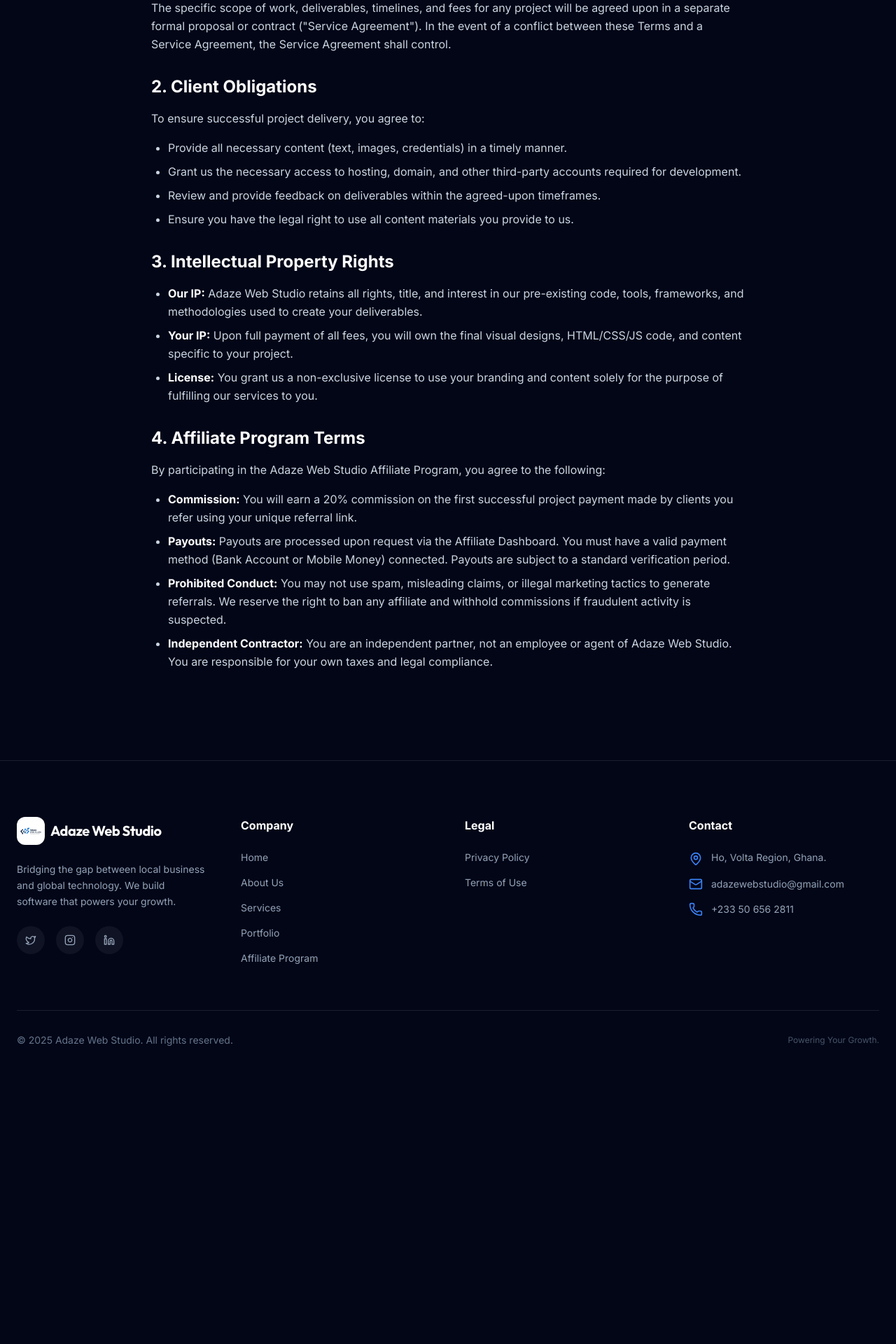
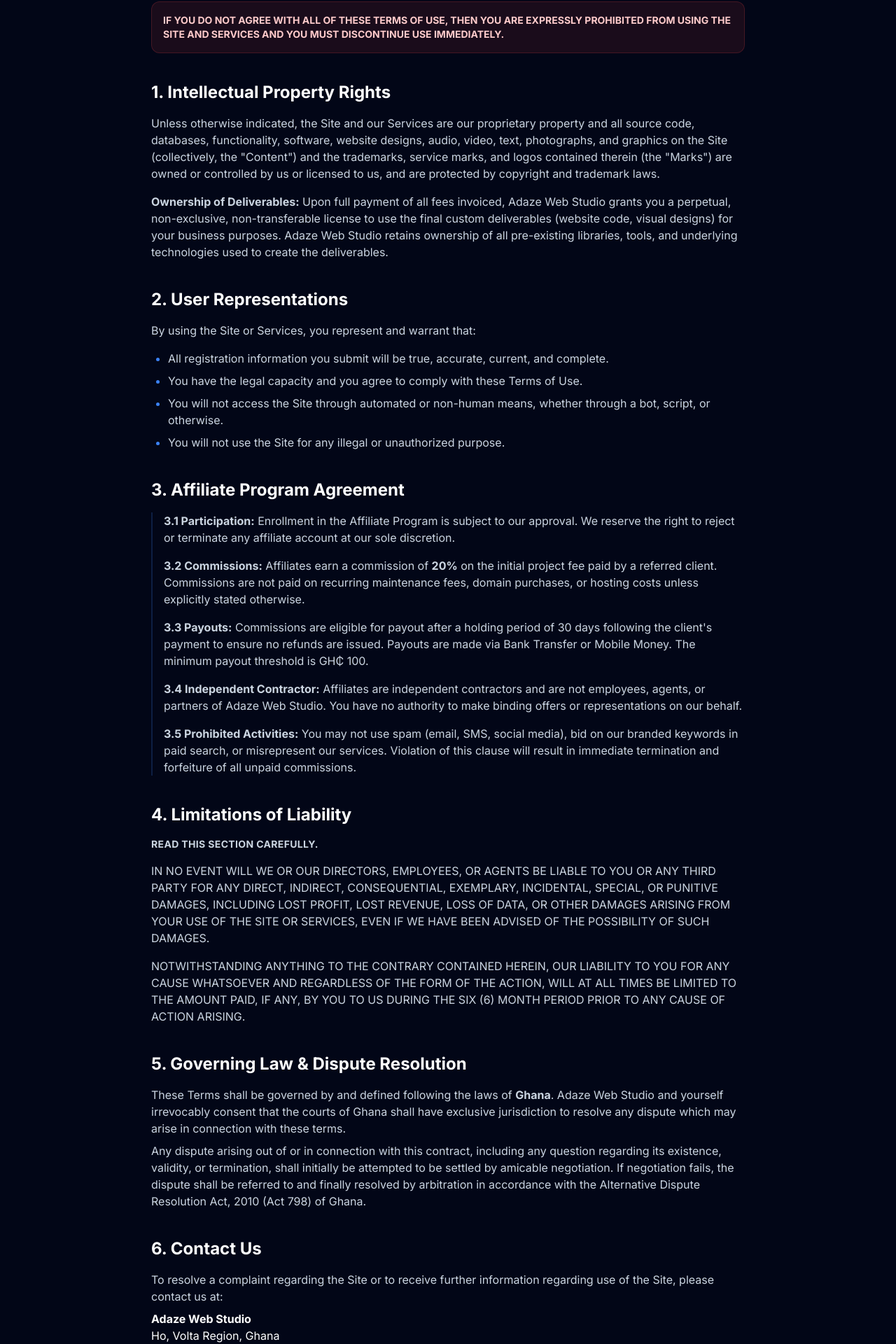
Before and after one commit to adazewebstudio-png/adaze-studio, a Next.js app: page /terms in a window 1280 px wide. Shown: the part 386-2306 px from the top of the page at 70% size. Before the commit the page ends 1914 px from the top, so only its background shows below. Built offline with nearby package versions, Linux system fonts and the light colour scheme.

Commit message:
Update legal agreements to comprehensive versions

```diff
--- a/app/privacy/page.tsx
+++ b/app/privacy/page.tsx
@@ -6,40 +6,79 @@
         <main className="bg-slate-950 min-h-screen text-slate-300">
             <Navbar />
             <div className="container mx-auto px-6 py-32 max-w-4xl">
-                <h1 className="text-4xl font-bold text-white mb-8 font-display">Privacy Policy</h1>
+                <h1 className="text-4xl font-bold text-white mb-2 font-display">Privacy Policy</h1>
+                <p className="text-sm text-slate-500 mb-8">Last Updated: {new Date().getFullYear()}</p>
 
-                <div className="space-y-8 leading-relaxed">
+                <div className="space-y-10 leading-relaxed text-sm md:text-base">
                     <p>
-                        At Adaze Web Studio ("we," "our," or "us"), we respect your privacy and are committed to protecting the personal information you share with us. This Privacy Policy outlines how we collect, use, disclose, and safeguard your data when you visit our website or engage our services.
+                        Adaze Web Studio ("Company," "we," "us," or "our") is committed to protecting your privacy. This Privacy Policy explains how we collect, use, disclose, and safeguard your information when you visit our website <strong>adazestudio.com</strong>, engage our services, or participate in our Affiliate Program. Please read this privacy policy carefully. If you do not agree with the terms of this privacy policy, please do not access the site.
                     </p>
 
                     <section>
-                        <h2 className="text-2xl font-bold text-white mb-4">1. Information We Collect</h2>
-                        <p className="mb-4">We collect information to provide better services to all our users. The types of information we collect include:</p>
-                        <ul className="list-disc pl-6 space-y-2">
-                            <li><strong className="text-white">Personal Information:</strong> When you contact us or start a project, we may collect personal details such as your name, email address, phone number, company name, and billing address.</li>
-                            <li><strong className="text-white">Usage Data:</strong> We automatically collect certain information when you visit our website, including your IP address, browser type, operating system, referring URLs, and interaction data (pages visited, time spent).</li>
-                            <li><strong className="text-white">Communication Data:</strong> We retain records of your correspondence (emails, messages) to accurately respond to your inquiries and manage your project.</li>
+                        <h2 className="text-2xl font-bold text-white mb-4">1. Collection of Your Information</h2>
+                        <p className="mb-4">We may collect information about you in a variety of ways. The information we may collect on the Site includes:</p>
+                        <div className="space-y-4 pl-4 border-l-2 border-primary/20">
+                            <div>
+                                <h3 className="text-white font-semibold">Personal Data</h3>
+                                <p>Personally identifiable information, such as your name, shipping address, email address, and telephone number, and demographic information, such as your age, gender, hometown, and interests, that you voluntarily give to us when you register with the Site, express interest in our services, or choose to participate in various activities related to the Site.</p>
+                            </div>
+                            <div>
+                                <h3 className="text-white font-semibold">Derivative Data</h3>
+                                <p>Information our servers automatically collect when you access the Site, such as your IP address, your browser type, your operating system, your access times, and the pages you have viewed directly before and after accessing the Site.</p>
+                            </div>
+                            <div>
+                                <h3 className="text-white font-semibold">Financial Data</h3>
+                                <p>Financial information, such as data related to your payment method (e.g., valid credit card number, card brand, expiration date, or Mobile Money details), that we may collect when you purchase, order, return, exchange, or request information about our services from the Site.</p>
+                            </div>
+                        </div>
+                    </section>
+
+                    <section>
+                        <h2 className="text-2xl font-bold text-white mb-4">2. Use of Your Information</h2>
+                        <p className="mb-4">Having accurate information about you permits us to provide you with a smooth, efficient, and customized experience. Specifically, we may use information collected about you via the Site to:</p>
+                        <ul className="list-disc pl-6 space-y-2 marker:text-primary">
+                            <li>Create and manage your account and affiliate profile.</li>
+                            <li>Process your payments, payouts, and prevent fraud.</li>
+                            <li>Email you regarding your account, project, or order.</li>
+                            <li>Compile anonymous statistical data and analysis for use internally.</li>
+                            <li>Deliver targeted advertising, coupons, newsletters, and promotions regarding our services.</li>
+                            <li>Monitor and analyze usage and trends to improve your experience with the Site.</li>
+                            <li>Perform other business activities as needed.</li>
                         </ul>
                     </section>
 
                     <section>
-                        <h2 className="text-2xl font-bold text-white mb-4">2. How We Use Your Information</h2>
-                        <p className="mb-4">We use the collected data for the following purposes:</p>
-                        <ul className="list-disc pl-6 space-y-2">
-                            <li><strong className="text-white">Service Delivery:</strong> To design, develop, and maintain websites and applications as per our agreement.</li>
-                            <li><strong className="text-white">Communication:</strong> To respond to inquiries, send project updates, invoices, and administrative messages.</li>
-                            <li><strong className="text-white">Improvement:</strong> To analyze website usage trends and improve our user experience and service offerings.</li>
-                            <li><strong className="text-white">Marketing:</strong> With your consent, we may send you newsletters or promotional offers relevant to your business needs (you may opt-out at any time).</li>
-                            <li><strong className="text-white">Legal Compliance:</strong> To comply with applicable laws, regulations, and legal processes.</li>
+                        <h2 className="text-2xl font-bold text-white mb-4">3. Disclosure of Your Information</h2>
+                        <p className="mb-4">We may share information we have collected about you in certain situations using commercially reasonable efforts to ensure confidentiality:</p>
+                        <ul className="list-disc pl-6 space-y-2 marker:text-primary">
+                            <li><strong>By Law or to Protect Rights:</strong> If we believe the release of information about you is necessary to respond to legal process, to investigate or remedy potential violations of our policies, or to protect the rights, property, and safety of others, we may share your information as permitted or required by any applicable law, rule, or regulation.</li>
+                            <li><strong>Third-Party Service Providers:</strong> We may share your information with third parties that perform services for us or on our behalf, including payment processing, data analysis, email delivery, hosting services, customer service, and marketing assistance.</li>
                         </ul>
                     </section>
 
                     <section>
-                        <h2 className="text-2xl font-bold text-white mb-4">3. Cookies and Tracking Technologies</h2>
+                        <h2 className="text-2xl font-bold text-white mb-4">4. Security of Your Information</h2>
                         <p>
-                            We use cookies and similar tracking technologies to enhance your browsing experience. Cookies are small data files stored on your device that help us remember your preferences and analyze site traffic. You can modify your browser settings to refuse cookies, though doing so may limit some website functionalities.
+                            We use administrative, technical, and physical security measures to help protect your personal information. While we have taken reasonable steps to secure the personal information you provide to us, please be aware that despite our efforts, no security measures are perfect or impenetrable, and no method of data transmission can be guaranteed against any interception or other type of misuse.
                         </p>
+                    </section>
+
+                    <section>
+                        <h2 className="text-2xl font-bold text-white mb-4">5. Policy for Children</h2>
+                        <p>
+                            We do not knowingly solicit information from or market to children under the age of 13. If you become aware that certain usage involves a child using our services without verification of parental consent, please contact us using the information provided below.
+                        </p>
+                    </section>
+
+                    <section>
+                        <h2 className="text-2xl font-bold text-white mb-4">6. Contact Us</h2>
+                        <p className="mb-2">If you have questions or comments about this Privacy Policy, please contact us at:</p>
+                        <address className="not-italic text-white">
+                            <strong>Adaze Web Studio</strong><br />
+                            Ho, Volta Region, Ghana<br />
+                            Email: <a href="mailto:adazewebstudio@gmail.com" className="text-primary hover:underline">adazewebstudio@gmail.com</a><br />
+                            Phone: <a href="tel:+233506562811" className="text-primary hover:underline">+233 50 656 2811</a>
+                        </address>
                     </section>
                 </div>
             </div>
--- a/app/terms/page.tsx
+++ b/app/terms/page.tsx
@@ -6,49 +6,89 @@
         <main className="bg-slate-950 min-h-screen text-slate-300">
             <Navbar />
             <div className="container mx-auto px-6 py-32 max-w-4xl">
-                <h1 className="text-4xl font-bold text-white mb-8 font-display">Terms of Use</h1>
+                <h1 className="text-4xl font-bold text-white mb-2 font-display">Terms of Use</h1>
+                <p className="text-sm text-slate-500 mb-8">Effective Date: {new Date().getFullYear()}</p>
 
-                <div className="space-y-8 leading-relaxed">
+                <div className="space-y-10 leading-relaxed text-sm md:text-base">
                     <p>
-                        Welcome to Adaze Web Studio. These Terms of Use ("Terms") govern your access to and use of our website and services. By accessing our website or engaging our services, you agree to be bound by these Terms. If you do not agree, please do not use our services.
+                        These Terms of Use ("Terms") constitute a legally binding agreement made between you, whether personally or on behalf of an entity ("you") and Adaze Web Studio ("Company," "we," "us," or "our"), concerning your access to and use of the <strong>adazestudio.com</strong> website as well as any other media form, media channel, mobile website, or mobile application related, linked, or otherwise connected thereto (collectively, the "Site"). You agree that by accessing the Site, you have read, understood, and agreed to be bound by all of these Terms of Use.
                     </p>
 
+                    <div className="p-4 bg-red-500/10 border border-red-500/20 rounded-xl text-red-200 text-sm">
+                        <strong>IF YOU DO NOT AGREE WITH ALL OF THESE TERMS OF USE, THEN YOU ARE EXPRESSLY PROHIBITED FROM USING THE SITE AND SERVICES AND YOU MUST DISCONTINUE USE IMMEDIATELY.</strong>
+                    </div>
+
                     <section>
-                        <h2 className="text-2xl font-bold text-white mb-4">1. Services Provided</h2>
+                        <h2 className="text-2xl font-bold text-white mb-4">1. Intellectual Property Rights</h2>
+                        <p className="mb-4">
+                            Unless otherwise indicated, the Site and our Services are our proprietary property and all source code, databases, functionality, software, website designs, audio, video, text, photographs, and graphics on the Site (collectively, the "Content") and the trademarks, service marks, and logos contained therein (the "Marks") are owned or controlled by us or licensed to us, and are protected by copyright and trademark laws.
+                        </p>
                         <p>
-                            Adaze Web Studio specializes in web design, software development, and digital strategy services ("Services"). The specific scope of work, deliverables, timelines, and fees for any project will be agreed upon in a separate formal proposal or contract ("Service Agreement"). In the event of a conflict between these Terms and a Service Agreement, the Service Agreement shall control.
+                            <strong>Ownership of Deliverables:</strong> Upon full payment of all fees invoiced, Adaze Web Studio grants you a perpetual, non-exclusive, non-transferable license to use the final custom deliverables (website code, visual designs) for your business purposes. Adaze Web Studio retains ownership of all pre-existing libraries, tools, and underlying technologies used to create the deliverables.
                         </p>
                     </section>
 
                     <section>
-                        <h2 className="text-2xl font-bold text-white mb-4">2. Client Obligations</h2>
-                        <p className="mb-4">To ensure successful project delivery, you agree to:</p>
-                        <ul className="list-disc pl-6 space-y-2">
-                            <li>Provide all necessary content (text, images, credentials) in a timely manner.</li>
-                            <li>Grant us the necessary access to hosting, domain, and other third-party accounts required for development.</li>
-                            <li>Review and provide feedback on deliverables within the agreed-upon timeframes.</li>
-                            <li>Ensure you have the legal right to use all content materials you provide to us.</li>
+                        <h2 className="text-2xl font-bold text-white mb-4">2. User Representations</h2>
+                        <p className="mb-4">By using the Site or Services, you represent and warrant that:</p>
+                        <ul className="list-disc pl-6 space-y-2 marker:text-primary">
+                            <li>All registration information you submit will be true, accurate, current, and complete.</li>
+                            <li>You have the legal capacity and you agree to comply with these Terms of Use.</li>
+                            <li>You will not access the Site through automated or non-human means, whether through a bot, script, or otherwise.</li>
+                            <li>You will not use the Site for any illegal or unauthorized purpose.</li>
                         </ul>
                     </section>
 
                     <section>
-                        <h2 className="text-2xl font-bold text-white mb-4">3. Intellectual Property Rights</h2>
-                        <ul className="list-disc pl-6 space-y-2">
-                            <li><strong className="text-white">Our IP:</strong> Adaze Web Studio retains all rights, title, and interest in our pre-existing code, tools, frameworks, and methodologies used to create your deliverables.</li>
-                            <li><strong className="text-white">Your IP:</strong> Upon full payment of all fees, you will own the final visual designs, HTML/CSS/JS code, and content specific to your project.</li>
-                            <li><strong className="text-white">License:</strong> You grant us a non-exclusive license to use your branding and content solely for the purpose of fulfilling our services to you.</li>
-                        </ul>
+                        <h2 className="text-2xl font-bold text-white mb-4">3. Affiliate Program Agreement</h2>
+                        <div className="pl-4 border-l-2 border-primary/20 space-y-4">
+                            <p>
+                                <strong>3.1 Participation:</strong> Enrollment in the Affiliate Program is subject to our approval. We reserve the right to reject or terminate any affiliate account at our sole discretion.
+                            </p>
+                            <p>
+                                <strong>3.2 Commissions:</strong> Affiliates earn a commission of <strong>20%</strong> on the initial project fee paid by a referred client. Commissions are not paid on recurring maintenance fees, domain purchases, or hosting costs unless explicitly stated otherwise.
+                            </p>
+                            <p>
+                                <strong>3.3 Payouts:</strong> Commissions are eligible for payout after a holding period of 30 days following the client's payment to ensure no refunds are issued. Payouts are made via Bank Transfer or Mobile Money. The minimum payout threshold is GH₵ 100.
+                            </p>
+                            <p>
+                                <strong>3.4 Independent Contractor:</strong> Affiliates are independent contractors and are not employees, agents, or partners of Adaze Web Studio. You have no authority to make binding offers or representations on our behalf.
+                            </p>
+                            <p>
+                                <strong>3.5 Prohibited Activities:</strong> You may not use spam (email, SMS, social media), bid on our branded keywords in paid search, or misrepresent our services. Violation of this clause will result in immediate termination and forfeiture of all unpaid commissions.
+                            </p>
+                        </div>
                     </section>
 
                     <section>
-                        <h2 className="text-2xl font-bold text-white mb-4">4. Affiliate Program Terms</h2>
-                        <p className="mb-4">By participating in the Adaze Web Studio Affiliate Program, you agree to the following:</p>
-                        <ul className="list-disc pl-6 space-y-2">
-                            <li><strong className="text-white">Commission:</strong> You will earn a 20% commission on the first successful project payment made by clients you refer using your unique referral link.</li>
-                            <li><strong className="text-white">Payouts:</strong> Payouts are processed upon request via the Affiliate Dashboard. You must have a valid payment method (Bank Account or Mobile Money) connected. Payouts are subject to a standard verification period.</li>
-                            <li><strong className="text-white">Prohibited Conduct:</strong> You may not use spam, misleading claims, or illegal marketing tactics to generate referrals. We reserve the right to ban any affiliate and withhold commissions if fraudulent activity is suspected.</li>
-                            <li><strong className="text-white">Independent Contractor:</strong> You are an independent partner, not an employee or agent of Adaze Web Studio. You are responsible for your own taxes and legal compliance.</li>
-                        </ul>
+                        <h2 className="text-2xl font-bold text-white mb-4">4. Limitations of Liability</h2>
+                        <p className="mb-4 uppercase font-bold text-sm tracking-wide">Read this section carefully.</p>
+                        <p>
+                            IN NO EVENT WILL WE OR OUR DIRECTORS, EMPLOYEES, OR AGENTS BE LIABLE TO YOU OR ANY THIRD PARTY FOR ANY DIRECT, INDIRECT, CONSEQUENTIAL, EXEMPLARY, INCIDENTAL, SPECIAL, OR PUNITIVE DAMAGES, INCLUDING LOST PROFIT, LOST REVENUE, LOSS OF DATA, OR OTHER DAMAGES ARISING FROM YOUR USE OF THE SITE OR SERVICES, EVEN IF WE HAVE BEEN ADVISED OF THE POSSIBILITY OF SUCH DAMAGES.
+                        </p>
+                        <p className="mt-4">
+                            NOTWITHSTANDING ANYTHING TO THE CONTRARY CONTAINED HEREIN, OUR LIABILITY TO YOU FOR ANY CAUSE WHATSOEVER AND REGARDLESS OF THE FORM OF THE ACTION, WILL AT ALL TIMES BE LIMITED TO THE AMOUNT PAID, IF ANY, BY YOU TO US DURING THE SIX (6) MONTH PERIOD PRIOR TO ANY CAUSE OF ACTION ARISING.
+                        </p>
+                    </section>
+
+                    <section>
+                        <h2 className="text-2xl font-bold text-white mb-4">5. Governing Law & Dispute Resolution</h2>
+                        <p>
+                            These Terms shall be governed by and defined following the laws of <strong>Ghana</strong>. Adaze Web Studio and yourself irrevocably consent that the courts of Ghana shall have exclusive jurisdiction to resolve any dispute which may arise in connection with these terms.
+                        </p>
+                        <p className="mt-2">
+                            Any dispute arising out of or in connection with this contract, including any question regarding its existence, validity, or termination, shall initially be attempted to be settled by amicable negotiation. If negotiation fails, the dispute shall be referred to and finally resolved by arbitration in accordance with the Alternative Dispute Resolution Act, 2010 (Act 798) of Ghana.
+                        </p>
+                    </section>
+
+                    <section>
+                        <h2 className="text-2xl font-bold text-white mb-4">6. Contact Us</h2>
+                        <p className="mb-2">To resolve a complaint regarding the Site or to receive further information regarding use of the Site, please contact us at:</p>
+                        <address className="not-italic text-white">
+                            <strong>Adaze Web Studio</strong><br />
+                            Ho, Volta Region, Ghana<br />
+                            Email: <a href="mailto:adazewebstudio@gmail.com" className="text-primary hover:underline">adazewebstudio@gmail.com</a>
+                        </address>
                     </section>
                 </div>
             </div>
```
